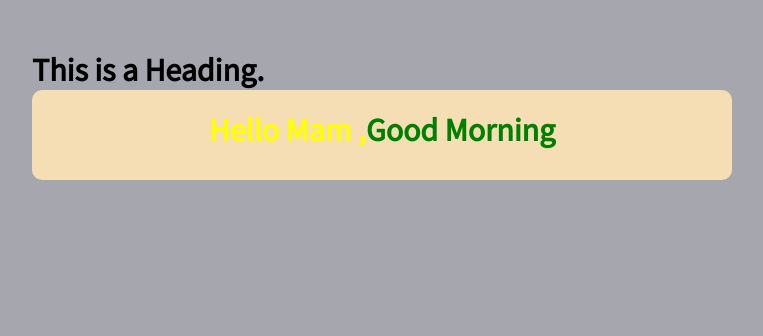
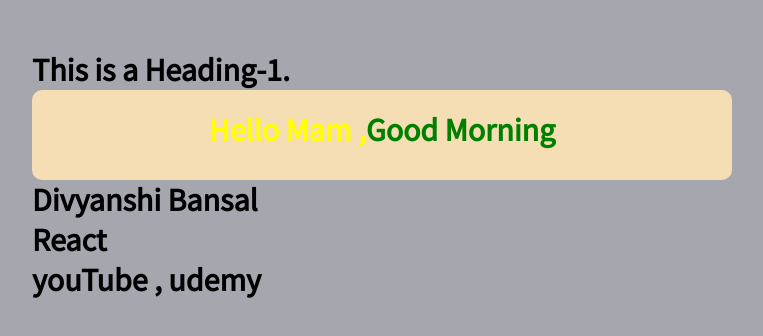
Before and after one commit to Divyanshi-Bansal/Practice-React, a React (Create React App) app: page / in a window 1280 px wide. Shown: the top 336 px of the page, without its empty margins (258-1021 px from the left). Built offline with nearby package versions, Linux system fonts and the light colour scheme.

Commit message:
wishing time

```diff
--- a/package.json
+++ b/package.json
@@ -6,6 +6,7 @@
     "@testing-library/jest-dom": "^5.11.10",
     "@testing-library/react": "^11.2.6",
     "@testing-library/user-event": "^12.8.3",
+    "create-react-app": "^4.0.3",
     "react": "^17.0.2",
     "react-dom": "^17.0.2",
     "react-scripts": "4.0.3",
--- /dev/null
+++ b/src/Practice/App.jsx
@@ -0,0 +1,11 @@
+const learner = "Divyanshi Bansal";
+
+const subject = "React";
+
+const medium = "youTube";
+
+const another = "udemy";
+
+export default learner;
+export {subject};
+export {medium , another};
--- a/src/Practice/Heading.jsx
+++ b/src/Practice/Heading.jsx
@@ -2,7 +2,7 @@ import React from 'react';
 import ReactDOM from 'react-dom';
 
 function Heading(){
-    return <h1>This is a Heading.</h1>
+    return <h1>This is a Heading-1.</h1>
 }
 
 export default Heading;
--- a/src/index.js
+++ b/src/index.js
@@ -1,9 +1,10 @@
 import React from 'react'; //we using this module just because of we use jsx expression.
 import ReactDOM from 'react-dom';
 import './index.css';
-// import App from './App';
+import App from './App';
 import reportWebVitals from './reportWebVitals';
 import Heading from './Practice/Heading';
+import * as app1 from './Practice/App';
 
 const wishColor = {
   color:"pink"
@@ -37,6 +38,10 @@ ReactDOM.render(
   <>
     <Heading />
     <h1 className="heading">Hello Mam ,<span style={wishColor}>{`${wish}`}</span></h1>
+    <h1>{app1.default}</h1>
+    <h1>{app1.subject}</h1>
+    <h1>{app1.medium +" , "+  app1.another}</h1>
+
   </>
   ,
   document.getElementById('root')
```
Also changed, not shown: 1 other file (tests, documents, lock files or other folders).
